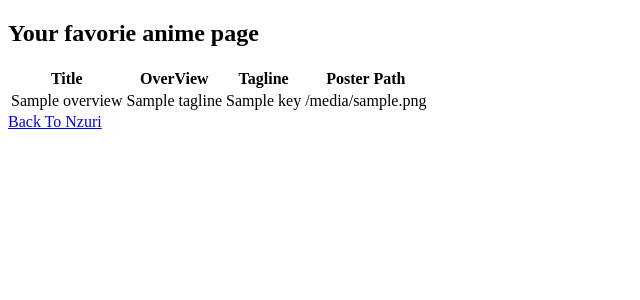
After one commit to awanjila/Django-Movie-shop, a Python web app: template helloapp/movieshop/templates/anime.html in a window 1280 px wide. The commit adds this page. Shown: the top 300 px of the page, without its empty margins (0-640 px from the left). Run offline with Jinja, Linux system fonts and the light colour scheme; the template is opened without the code that fills it: most values are stand-ins (such as "Sample title", 1, 10 or a date in 2020).

Commit message:
anime.html to display my api, updated the view.py as well as urls.py

```diff
--- /dev/null
+++ b/helloapp/movieshop/templates/anime.html
@@ -0,0 +1,43 @@
+
+<!DOCTYPE html>
+<html>
+<head>
+	<title></title>
+</head>
+<body>
+
+	<h2>Your favorie anime page</h2>
+
+	<div class="col-lg-12">
+        <div class="table-responsive">
+            <table class="table table-bordered table-hover table-striped tablesorter">
+                <thead>
+                <tr>
+                  <th class="header"> Title <i class="icon-sort"></i></th>
+                  <th class="header"> OverView <i class="icon-sort"></i></th>
+                  <th class="header"> Tagline<i class="icon-sort"></i></th>
+                  <th class="header"> Poster Path <i class="icon-sort"></i></th>
+
+                </tr>
+            </thead>
+            <tbody>
+
+            {% for key in data %}
+                <tr>
+                    <td>{{ key.overview }}</td>
+                    <td>{{ key.tagline }}</td>
+                    <td>{{ key.title }}</td>
+                    <td>{{ key.poster_path }}</td>
+
+                </tr>
+            {% endfor %}
+
+            </tbody>
+            </table>
+        </div>
+    </div>
+<div>
+	<a href="/">Back To Nzuri </a>
+</div>
+</body>
+</html>
```
Also changed, not shown: helloapp/helloapp/settings.py (+10 -1 lines), helloapp/helloapp/urls.py (+22 -0 lines), helloapp/movieshop/templates/index.html (+6 -1 lines), helloapp/movieshop/urls.py (+6 -3 lines), helloapp/movieshop/views.py (+24 -4 lines), 4 other files.
